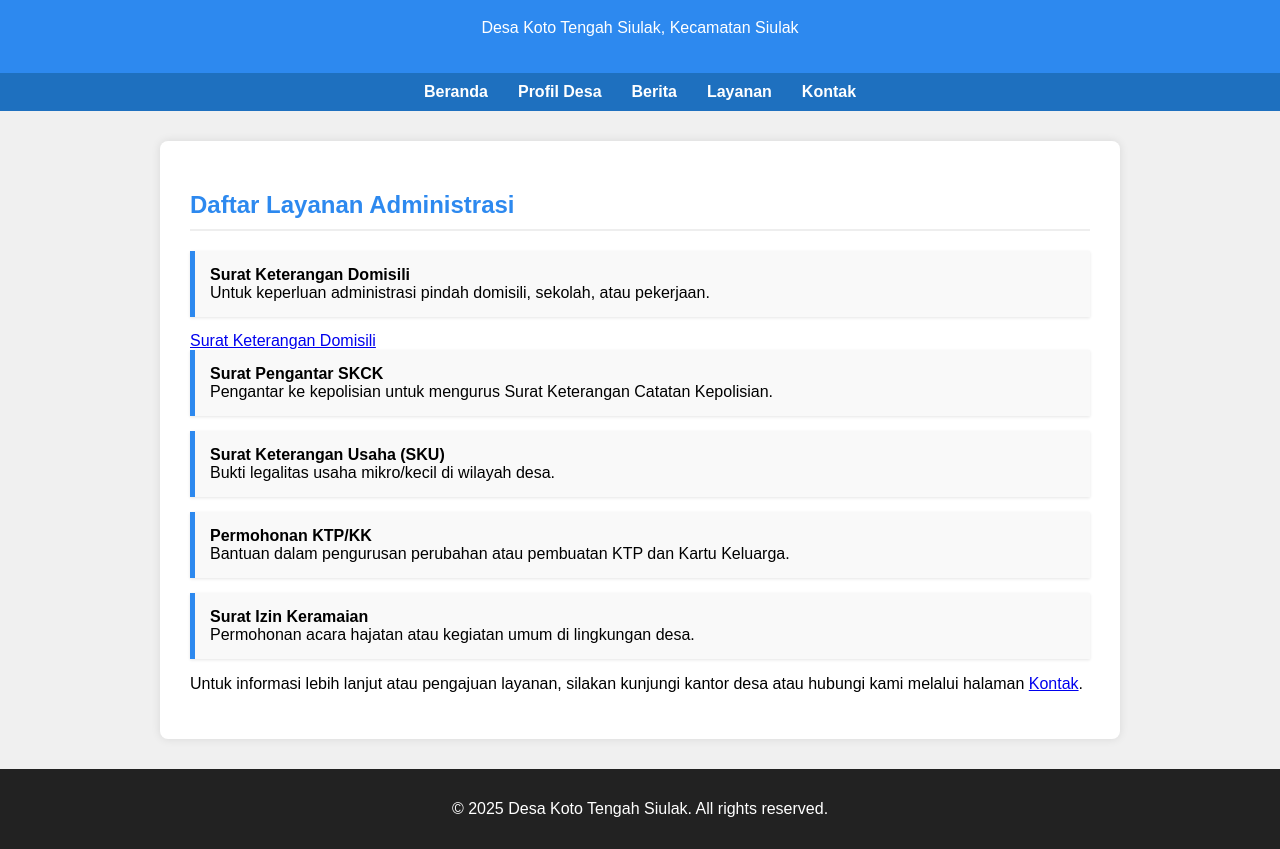
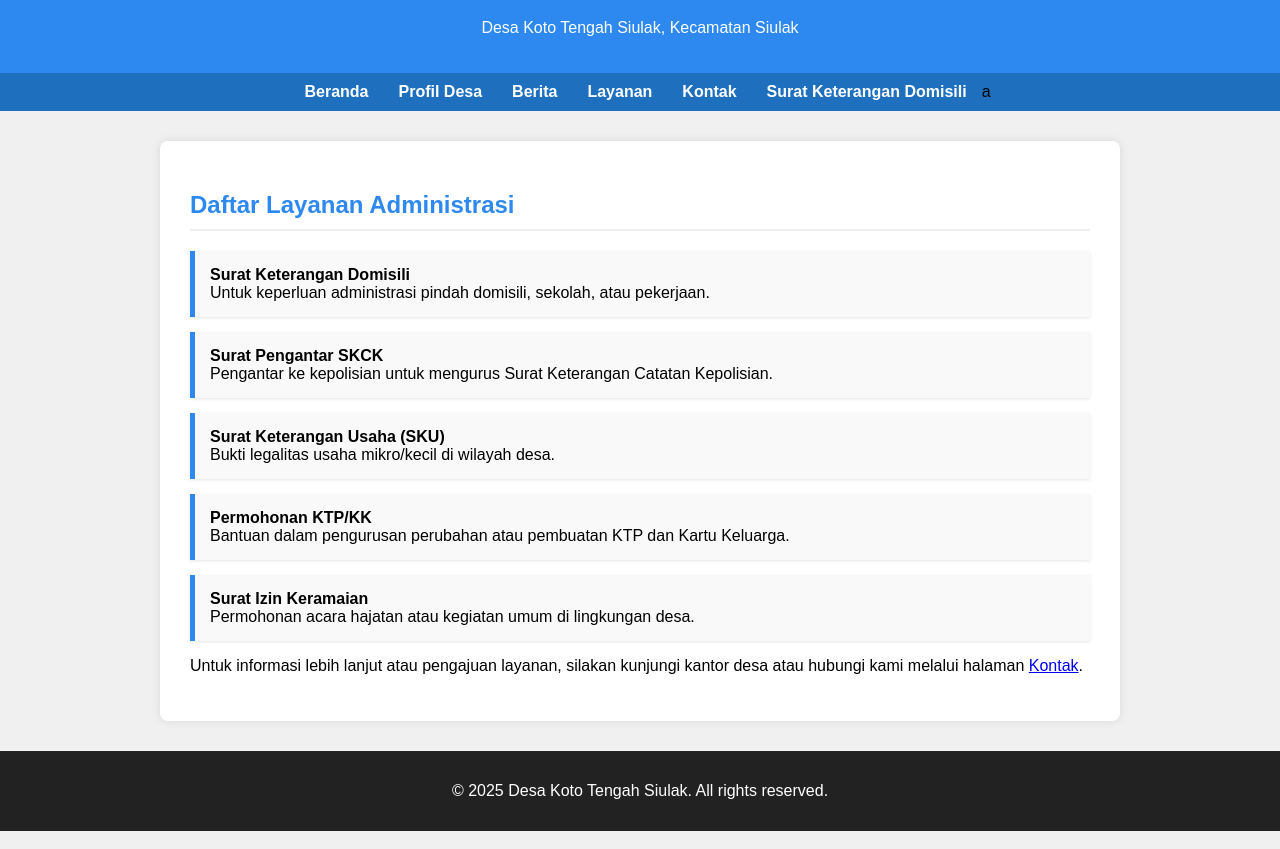
Before and after one commit to bakwan-lab/web-desa, a plain HTML site: page layanan.html in a window 1280 px wide. Shown: the part 81-930 px from the top of the page. Drawn offline with Linux system fonts and the light colour scheme.

Commit message:
Update layanan.html

```diff
--- a/layanan.html
+++ b/layanan.html
@@ -86,13 +86,13 @@
   <a href="berita.html">Berita</a>
   <a href="layanan.html">Layanan</a>
   <a href="kontak.html">Kontak</a>
+  <a href="layanan surat domisili.html">Surat Keterangan Domisili</a>a
 </nav>
 
 <div class="container">
   <h2>Daftar Layanan Administrasi</h2>
   <ul class="layanan-list">
     <li><strong>Surat Keterangan Domisili</strong><br>Untuk keperluan administrasi pindah domisili, sekolah, atau pekerjaan.</li>
-    <a href="layanan surat domisili.html">Surat Keterangan Domisili</a>
     <li><strong>Surat Pengantar SKCK</strong><br>Pengantar ke kepolisian untuk mengurus Surat Keterangan Catatan Kepolisian.</li>
     <li><strong>Surat Keterangan Usaha (SKU)</strong><br>Bukti legalitas usaha mikro/kecil di wilayah desa.</li>
     <li><strong>Permohonan KTP/KK</strong><br>Bantuan dalam pengurusan perubahan atau pembuatan KTP dan Kartu Keluarga.</li>
```
